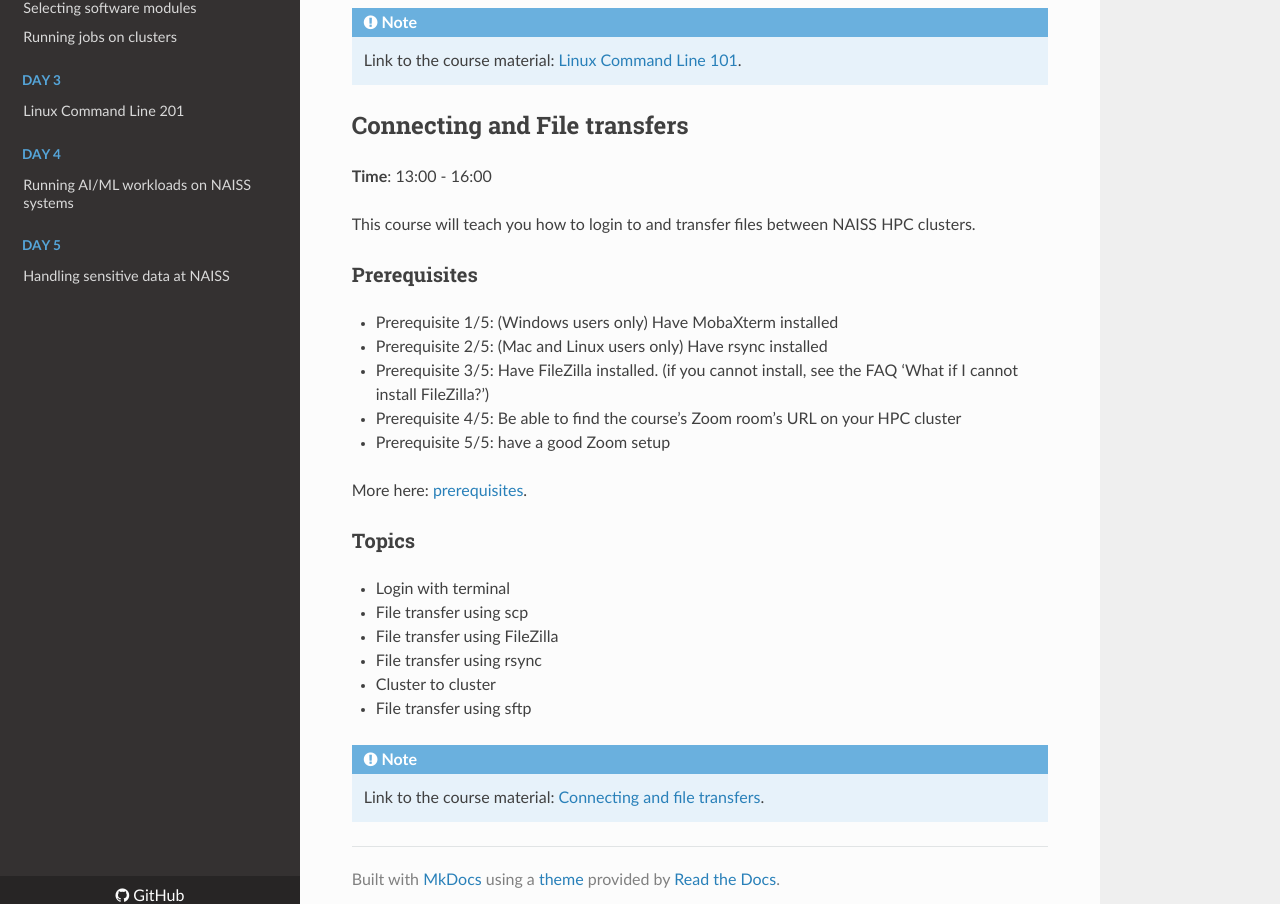
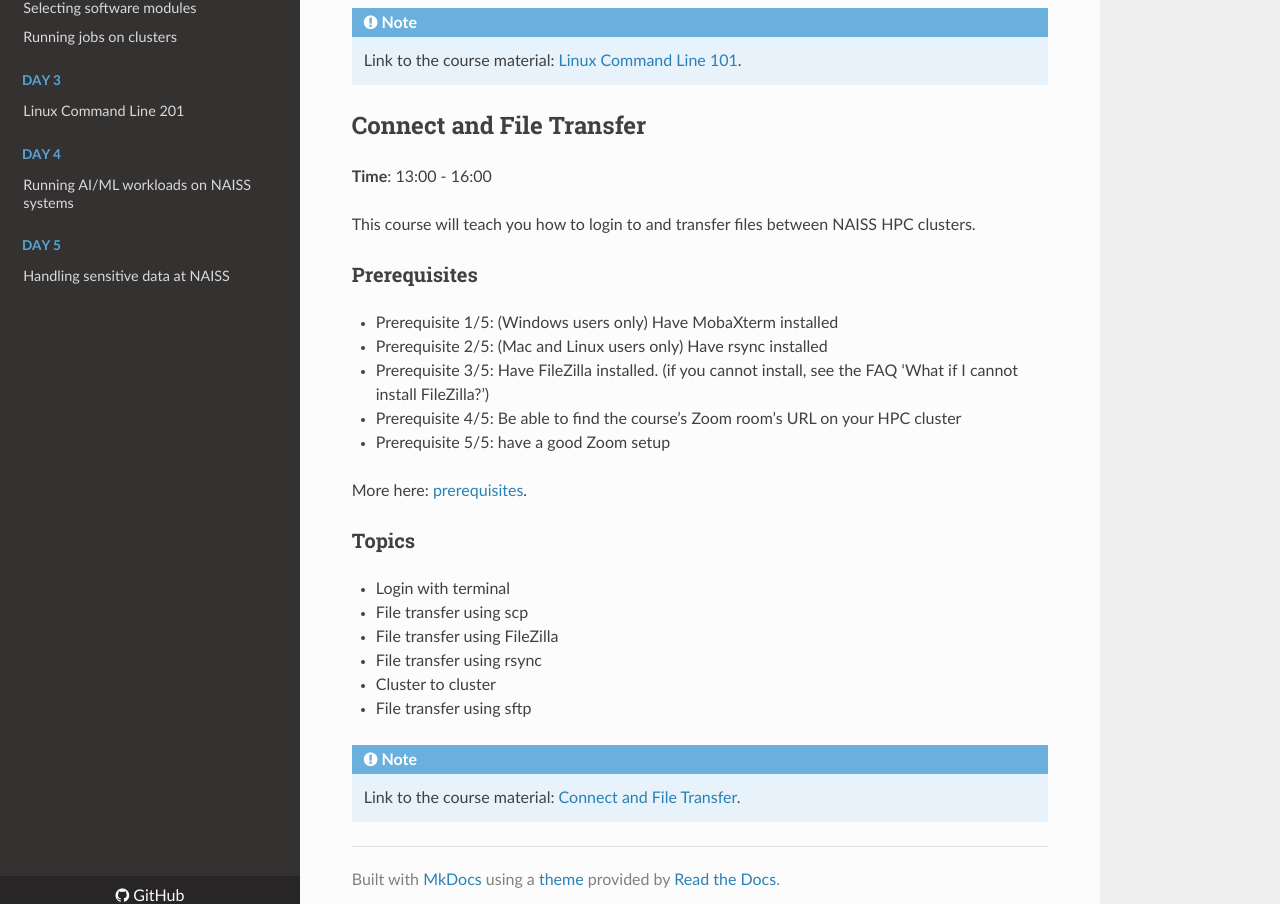
Before and after one commit to NAISS-Training/NAISS-intro-week, an MkDocs documentation site: the page built from docs/day1.md, in a window 1280 px wide and 1400 px high, scrolled down 688 px. Shown: the part 484-1388 px from the top of the window. Built offline with MkDocs 1.6.1, drawn with Linux system fonts in a browser that asks for light colours; nearby versions of some CDN libraries.

Commit message:
Use correct course name 'Connect and File Transfer'

```diff
--- a/docs/day1.md
+++ b/docs/day1.md
@@ -42,7 +42,7 @@ This course will consist of lectures and type-alongs, as well as a few exercises
 
     Link to the course material: <a href="https://hpc2n.github.io/linux-command-line-101/" target="_blank">Linux Command Line 101</a>.
 
-## Connecting and File transfers
+## Connect and File Transfer
 
 **Time**: 13:00 - 16:00
 
@@ -69,4 +69,4 @@ More here: <a href="https://hpc.pages.naiss.se/training/connect-transfer/prereqs
 
 !!! note
 
-    Link to the course material: <a href="https://hpc.pages.naiss.se/training/connect-transfer/" target="_blank">Connecting and file transfers</a>.
+    Link to the course material: <a href="https://hpc.pages.naiss.se/training/connect-transfer/" target="_blank">Connect and File Transfer</a>.
```
Also changed, not shown: README.md (+1 -1 lines), docs/day2.md (+1 -1 lines), docs/slurm.md (+1 -1 lines).
